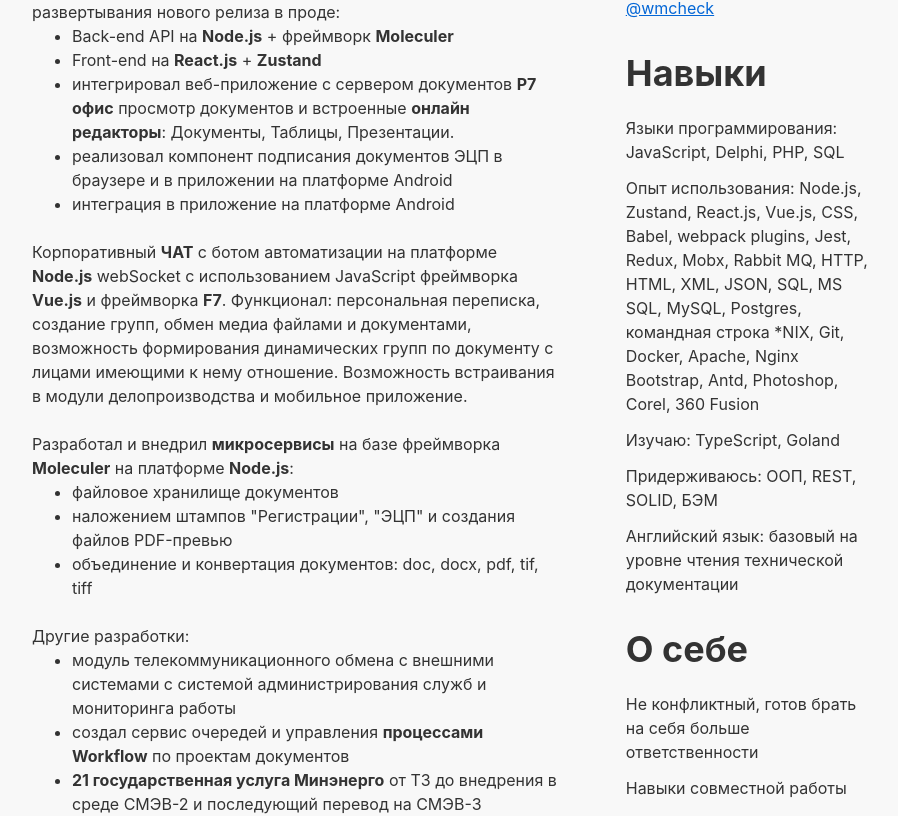
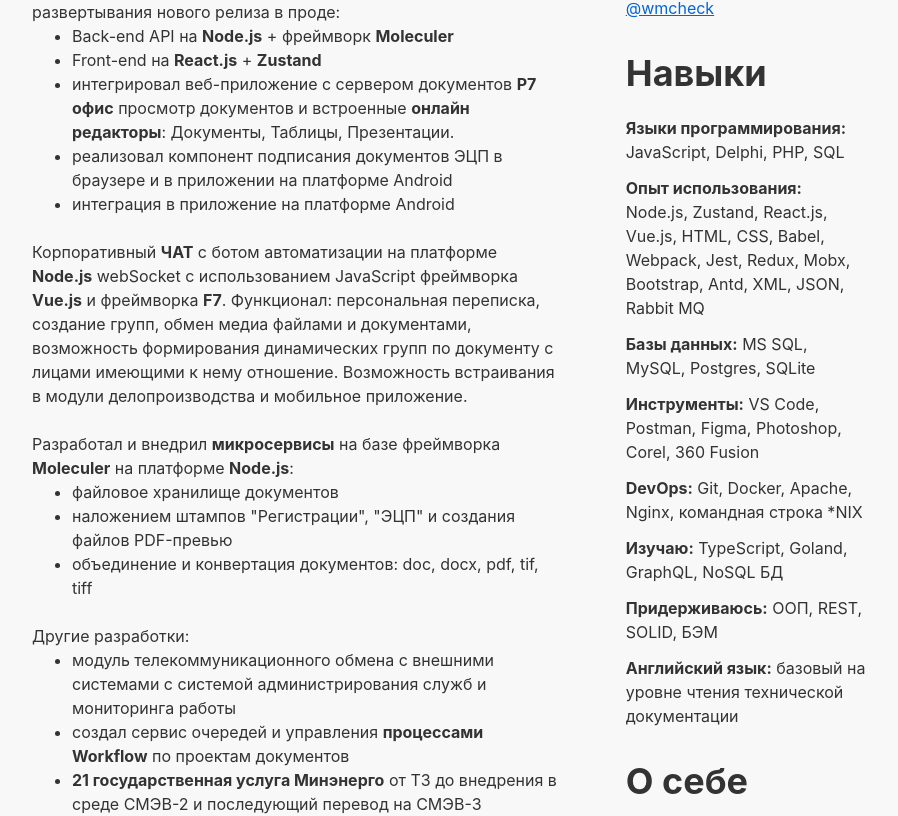
Before and after one commit to wmcheck/cra, a React (Create React App) app: page / in a window 1280 px wide. Shown: the part 726-1542 px from the top of the page, without its empty margins (190-1088 px from the left). Built offline with nearby package versions, Linux system fonts and the light colour scheme.

Commit message:
feat: correct resume

```diff
--- a/src/App.js
+++ b/src/App.js
@@ -84,43 +84,57 @@
             <h2>Навыки</h2>
             <div className="compact">
               <p>
-                Языки программирования:{' '}
+                <b>Языки программирования:</b>{' '}
                 <span itemprop="knowsAbout">JavaScript</span>,{' '}
                 <span itemprop="knowsAbout">Delphi</span>,{' '}
                 <span itemprop="knowsAbout">PHP</span>,{' '}
                 <span itemprop="knowsAbout">SQL</span>
               </p>
               <p>
-                Опыт использования: <span itemprop="knowsAbout">Node.js</span>,{' '}
+                <b>Опыт использования:</b>{' '}
+                <span itemprop="knowsAbout">Node.js</span>,{' '}
                 <span itemprop="knowsAbout">Zustand</span>,{' '}
                 <span itemprop="knowsAbout">React.js</span>,{' '}
                 <span itemprop="knowsAbout">Vue.js</span>,{' '}
-                <span itemprop="knowsAbout">CSS</span>,{' '}
+                <span itemprop="knowsAbout">HTML, CSS</span>,{' '}
                 <span itemprop="knowsAbout">Babel</span>,{' '}
-                <span itemprop="knowsAbout">webpack plugins</span>,{' '}
+                <span itemprop="knowsAbout">Webpack</span>,{' '}
                 <span itemprop="knowsAbout">Jest</span>,{' '}
                 <span itemprop="knowsAbout">Redux</span>,{' '}
                 <span itemprop="knowsAbout">Mobx</span>,{' '}
-                <span itemprop="knowsAbout">Rabbit MQ</span>,{' '}
-                <span itemprop="knowsAbout">HTTP, HTML, XML, JSON, SQL</span>,{' '}
-                <span itemprop="knowsAbout">MS SQL, MySQL, Postgres</span>,{' '}
-                <span itemprop="knowsAbout">командная строка *NIX</span>,{' '}
-                <span itemprop="knowsAbout">Git</span>,{' '}
-                <span itemprop="knowsAbout">Docker</span>,{' '}
-                <span itemprop="knowsAbout">Apache, Nginx</span>{' '}
                 <span itemprop="knowsAbout">Bootstrap, Antd</span>,{' '}
-                <span itemprop="knowsAbout">Photoshop, Corel, 360 Fusion</span>
+                <span itemprop="knowsAbout">XML, JSON, Rabbit MQ</span>{' '}
               </p>
               <p>
-                Изучаю: <span itemprop="knowsAbout">TypeScript</span>,{' '}
-                <span itemprop="knowsAbout">Goland</span>{' '}
+                <b>Базы данных:</b>{' '}
+                <span itemprop="knowsAbout">
+                  MS SQL, MySQL, Postgres, SQLite
+                </span>
               </p>
               <p>
-                Придерживаюсь:{' '}
+                <b>Инструменты:</b>{' '}
+                <span itemprop="knowsAbout">
+                  VS Code, Postman, Figma, Photoshop, Corel, 360 Fusion
+                </span>
+              </p>
+              <p>
+                <b>DevOps:</b>{' '}
+                <span itemprop="knowsAbout">
+                  Git, Docker, Apache, Nginx, командная строка *NIX
+                </span>
+              </p>
+              <p>
+                <b>Изучаю:</b>{' '}
+                <span itemprop="knowsAbout">
+                  TypeScript, Goland, GraphQL, NoSQL БД
+                </span>{' '}
+              </p>
+              <p>
+                <b>Придерживаюсь:</b>{' '}
                 <span itemprop="knowsAbout">ООП, REST, SOLID, БЭМ</span>
               </p>
               <p>
-                Английский язык:{' '}
+                <b>Английский язык:</b>{' '}
                 <span itemprop="knowsAbout">
                   базовый на уровне чтения технической документации
                 </span>
@@ -268,6 +282,11 @@
                   сервис отчетов: генерация отчетности с помощью автоматизации
                   MS Office
                 </li>
+                <li>
+                  Участие в написание документации, тех. заданий, ВКС,
+                  взаимодействие со сторонними разработчиками и DevOps и
+                  безопасниками Министерства
+                </li>
               </ul>
             </p>
           </section>
```
